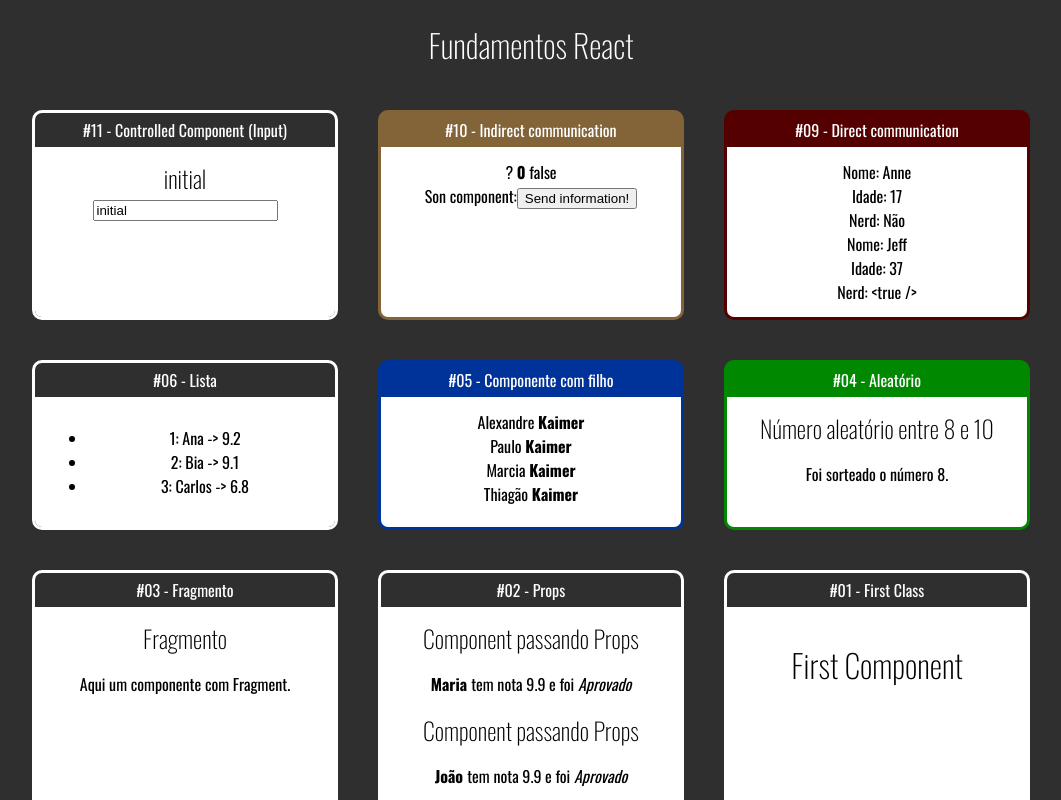
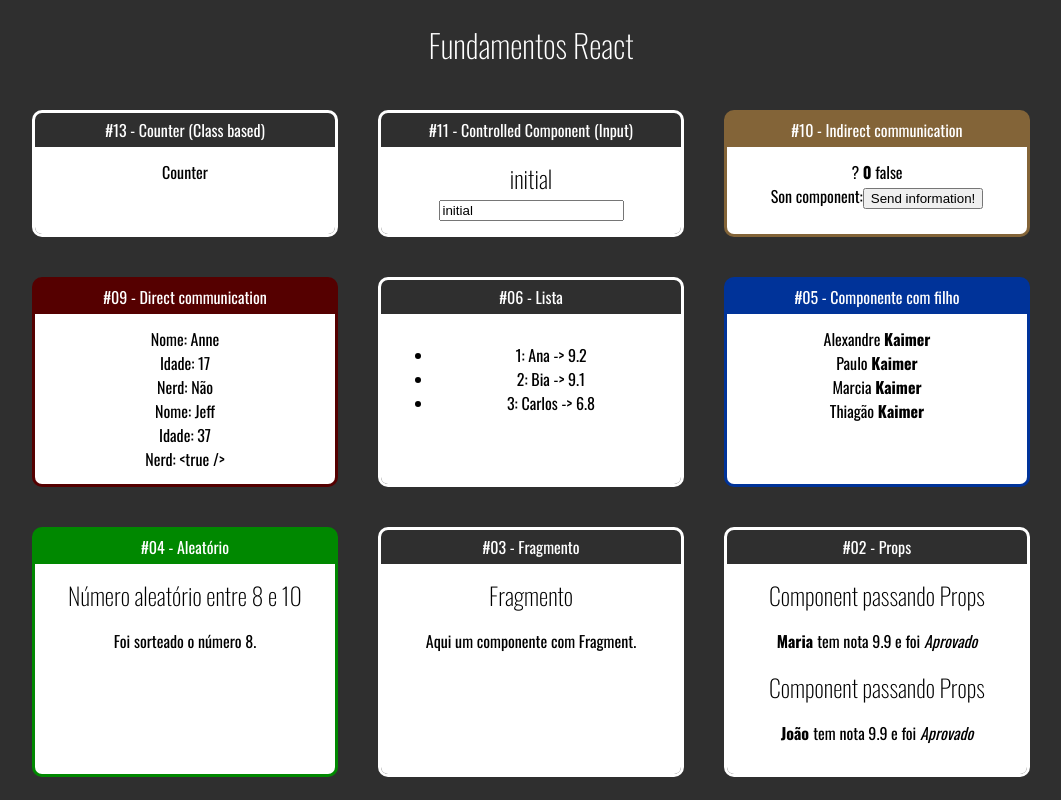
Before and after one commit to alekaimer/fundamentos-react, a React (Create React App) app: page / in a window 1280 px wide. Shown: the top 800 px of the page, without its empty margins (109-1170 px from the left). Built offline with nearby package versions, Linux system fonts and the light colour scheme.

Commit message:
add new component - counter

```diff
--- a/src/App.jsx
+++ b/src/App.jsx
@@ -1,6 +1,7 @@
 import './App.css'
 import React from 'react'
 
+import Counter from './components/counter/Counter';
 import Input from './components/forms/Input';
 import IndirectDad from './components/communication/IndirectDad';
 import DirectDad from './components/communication/DirectDad';
@@ -17,6 +18,10 @@ export default _ =>
   <div className="App">
     <h1>Fundamentos React</h1>
     <div className="Cards">
+
+      <Card titulo="#13 - Counter (Class based)" color="">
+        <Counter></Counter>
+      </Card>
 
       <Card titulo="#11 - Controlled Component (Input)" color="">
         <Input></Input>
--- /dev/null
+++ b/src/components/counter/Counter.jsx
@@ -0,0 +1,11 @@
+import React from 'react'
+
+export default class Counter extends React.Component {
+  render() {
+    return (
+      <div>
+        Counter
+      </div>
+    )
+  }
+}
```
